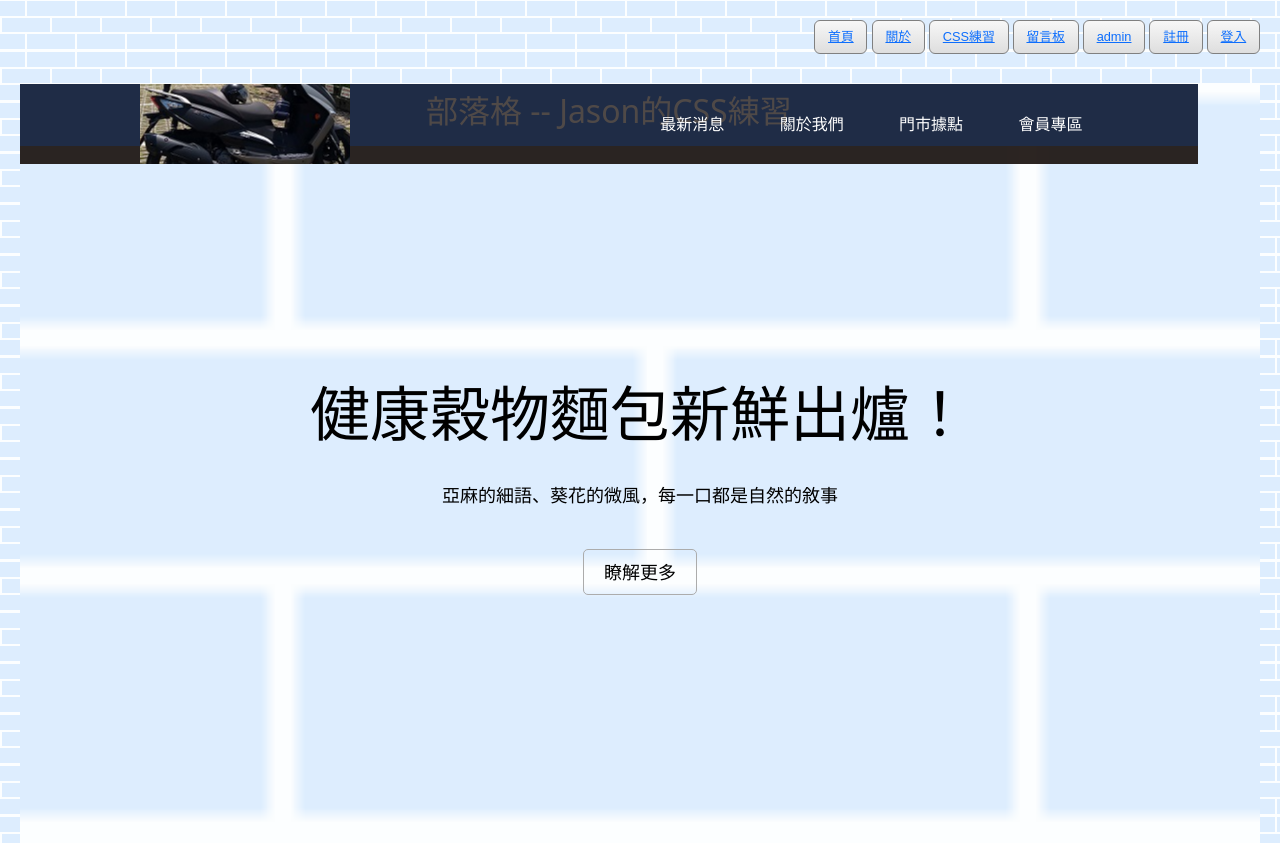
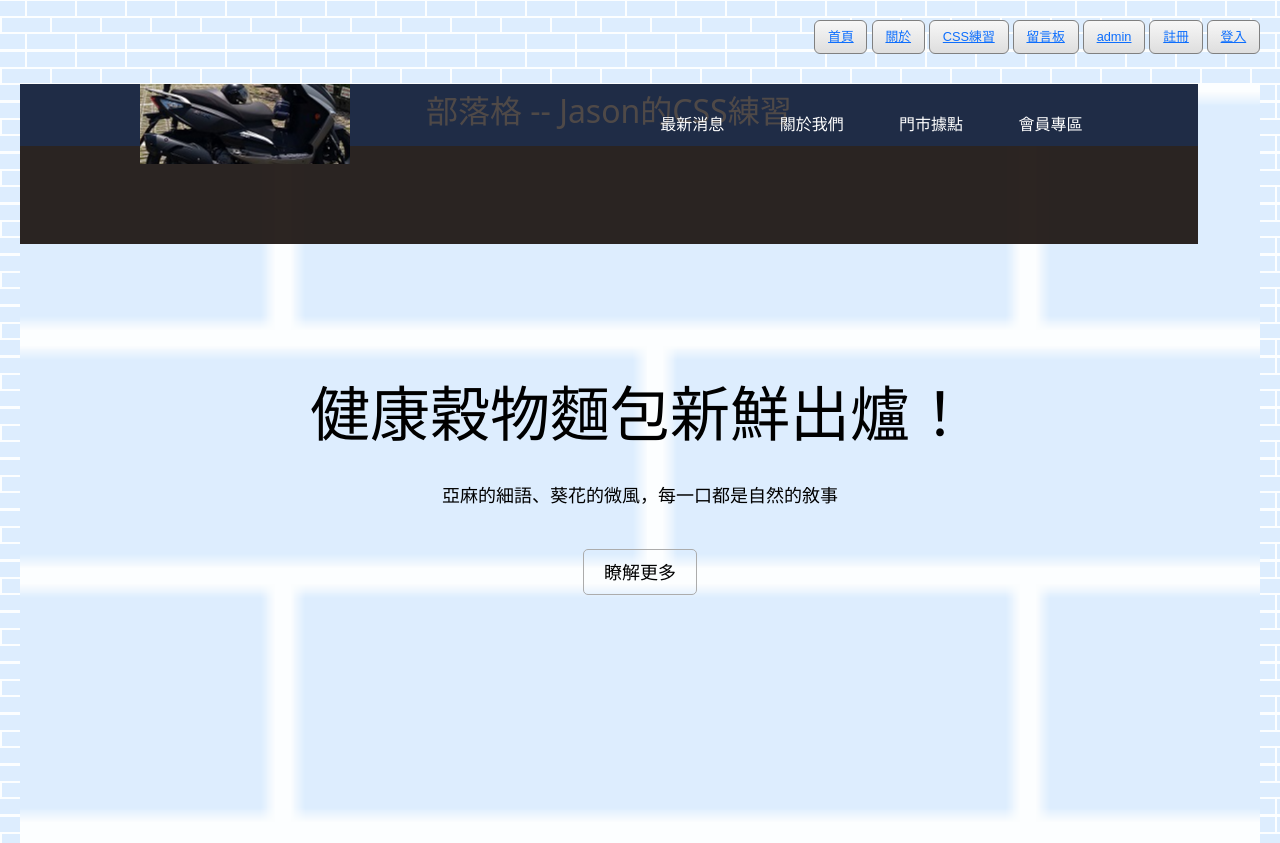
Before and after one commit to mrjasonnlin/jasonn2024, a Django app: page /csstest/ in a window 1280 px wide. Shown: the top 843 px of the page. Run offline with Django 5.2, Linux system fonts and the light colour scheme.

Commit message:
Update csstest.css

```diff
--- a/main/static/main/css/csstest.css
+++ b/main/static/main/css/csstest.css
@@ -4,7 +4,7 @@
 }
 header {
     background-color:rgba(35,28,26,0.8);
-    height:80px;
+    height:160px;
     width:92%;
 /*  position:fixed; */
     position:absolute;
```
